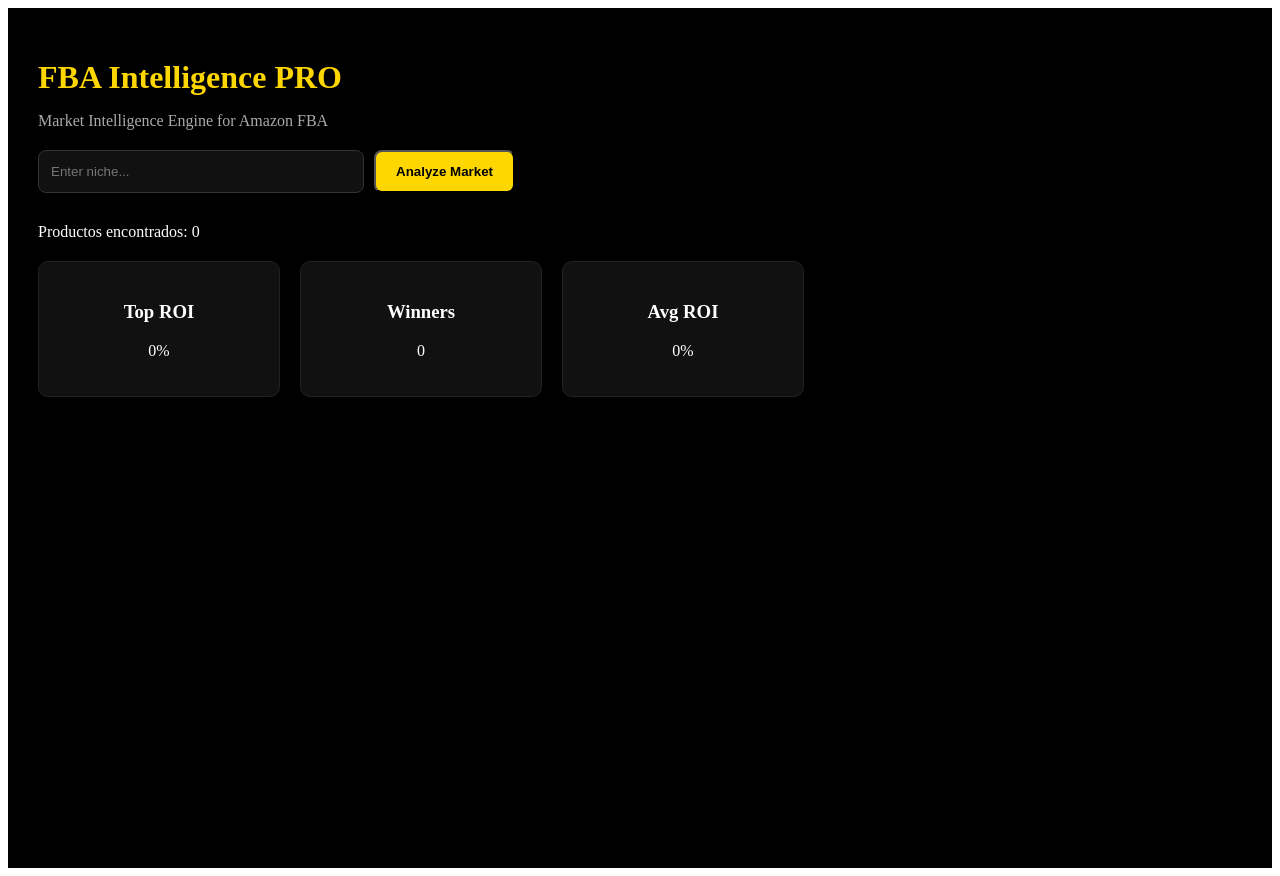
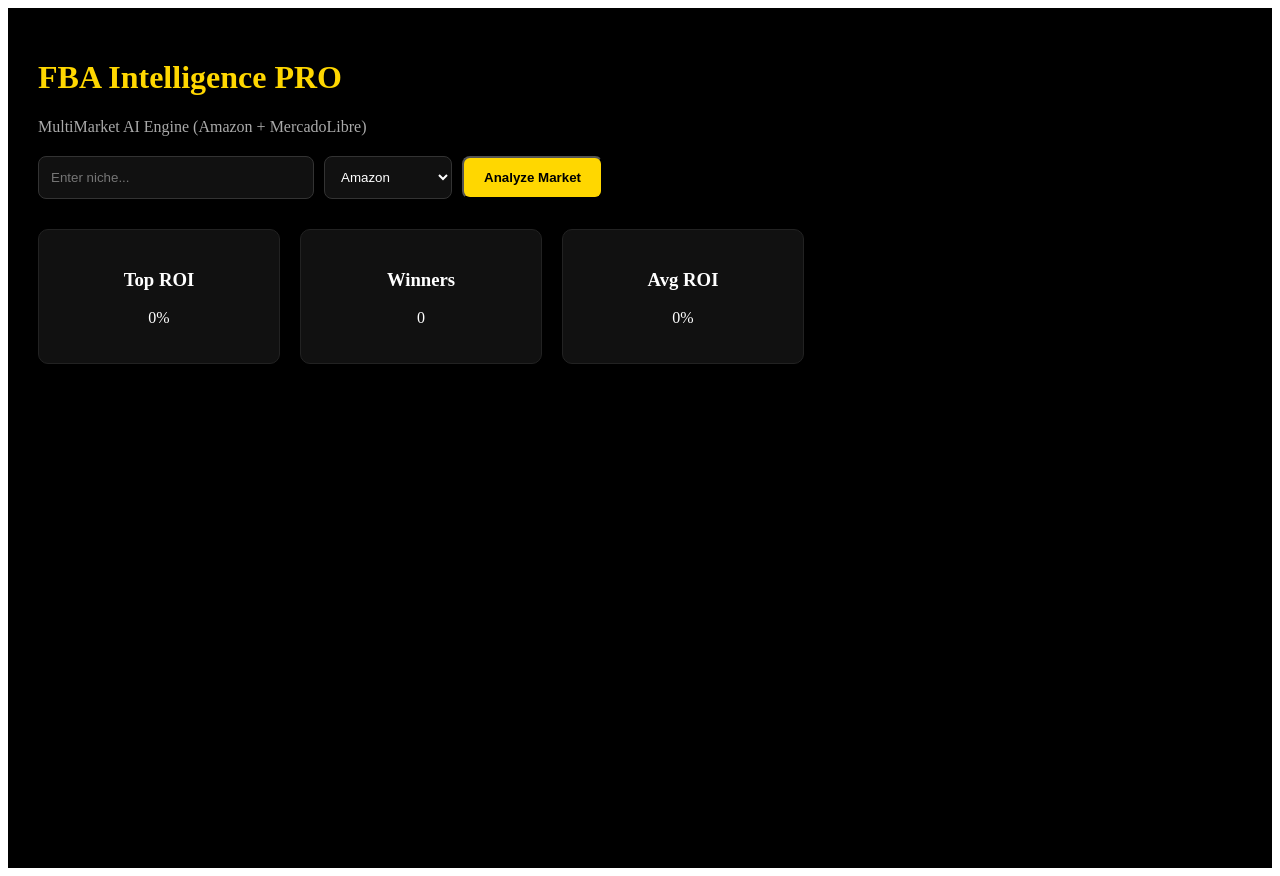
Before and after one commit to Papolabala25/fba-pro-app, a Next.js app: page / in a window 1280 px wide. Built offline with nearby package versions, Linux system fonts and the light colour scheme.

Commit message:
multimarket full version

```diff
--- a/app/api/discover/route.ts
+++ b/app/api/discover/route.ts
@@ -1,10 +1,6 @@
 import { NextResponse } from "next/server"
 
-// 🔥 DEBUG: esto nos confirma en logs que esta versión está corriendo
-console.log("🔥 VERSION NUEVA API V2 🔥")
-
-// 🚫 Marcas prohibidas (no queremos competir contra gigantes)
-const forbiddenBrands = ["Nike", "Apple", "Samsung", "Sony", "Adidas", "Purina"]
+const forbiddenBrands = ["Nike", "Apple", "Samsung"]
 
 function isGenericProduct(name: string) {
   return !forbiddenBrands.some(brand =>
@@ -12,45 +8,6 @@
   )
 }
 
-// 🧠 Generador base (simulación inteligente)
-function generateProducts(keyword: string) {
-  return [
-    {
-      name: "🚨 CAMBIO REAL VERIFICADO 🚨",
-      price: 35,
-      cost: 10,
-      sales: 250,
-      competition: "LOW",
-      isAmazon: false
-    },
-    {
-      name: `${keyword} premium bundle kit`,
-      price: 60,
-      cost: 25,
-      sales: 120,
-      competition: "MEDIUM",
-      isAmazon: false
-    },
-    {
-      name: `Nike ${keyword} edition`,
-      price: 80,
-      cost: 40,
-      sales: 500,
-      competition: "HIGH",
-      isAmazon: false
-    },
-    {
-      name: `${keyword} basic tool`,
-      price: 15,
-      cost: 6,
-      sales: 200,
-      competition: "LOW",
-      isAmazon: true
-    }
-  ]
-}
-
-// 📊 Motor de análisis
 function analyze(p: any) {
   const roi = Math.round(((p.price - p.cost) / p.cost) * 100)
   const margin = Math.round(((p.price - p.cost) / p.price) * 100)
@@ -72,31 +29,63 @@
     verdict,
     insight:
       verdict === "WINNER"
-        ? "High ROI + low competition. Strong private label potential."
+        ? "High ROI + low competition. Strong opportunity."
         : "Moderate opportunity. Needs differentiation."
   }
 }
 
-// 🚀 ENDPOINT PRINCIPAL
 export async function POST(req: Request) {
-  try {
-    const { keyword } = await req.json()
+  const { keyword, market } = await req.json()
 
-    let products = generateProducts(keyword)
+  let products: any[] = []
 
-    // 🔴 FILTRO PRO (clave de tu negocio)
-    products = products.filter(p =>
-      isGenericProduct(p.name) && !p.isAmazon
-    )
+  // AMAZON
+  if (market === "amazon") {
+    products = [
+      {
+        name: `${keyword} resistance bands`,
+        price: 25,
+        cost: 8,
+        sales: 300,
+        competition: "LOW",
+        isAmazon: false
+      },
+      {
+        name: `${keyword} premium kit`,
+        price: 60,
+        cost: 25,
+        sales: 120,
+        competition: "MEDIUM",
+        isAmazon: false
+      }
+    ]
+  }
 
-    const analyzed = products.map(analyze)
+  // MERCADOLIBRE
+  if (market === "meli") {
+    products = [
+      {
+        name: `${keyword} kit profesional`,
+        price: 500,
+        cost: 200,
+        sales: 150,
+        competition: "LOW",
+        isAmazon: false
+      },
+      {
+        name: `${keyword} versión económica`,
+        price: 300,
+        cost: 120,
+        sales: 220,
+        competition: "MEDIUM",
+        isAmazon: false
+      }
+    ]
+  }
 
-    return NextResponse.json({ data: analyzed })
+  products = products.filter(p => isGenericProduct(p.name))
 
-  } catch (error) {
-    return NextResponse.json({
-      error: "API error",
-      details: error
-    })
-  }
+  const analyzed = products.map(analyze)
+
+  return NextResponse.json({ data: analyzed })
 }
--- a/app/page.tsx
+++ b/app/page.tsx
@@ -4,41 +4,28 @@
 
 export default function Home() {
   const [keyword, setKeyword] = useState("")
+  const [market, setMarket] = useState("amazon")
   const [products, setProducts] = useState<any[]>([])
   const [loading, setLoading] = useState(false)
 
   const handleSearch = async () => {
-    console.log("1. Click detectado")
-
-    if (!keyword) {
-      console.log("2. No keyword")
-      return
-    }
-
-    console.log("3. Keyword:", keyword)
+    if (!keyword) return
 
     setLoading(true)
 
     try {
-      console.log("4. Antes de fetch")
-
       const res = await fetch("/api/discover", {
         method: "POST",
         headers: {
           "Content-Type": "application/json"
         },
-        body: JSON.stringify({ keyword })
+        body: JSON.stringify({ keyword, market })
       })
 
-      console.log("5. Fetch ejecutado", res)
-
       const data = await res.json()
-
-      console.log("6. Data recibida", data)
-
       setProducts(data.data || [])
     } catch (error) {
-      console.error("ERROR:", error)
+      console.error(error)
     }
 
     setLoading(false)
@@ -57,24 +44,24 @@
   return (
     <main style={{ background: "#000", minHeight: "100vh", padding: 30, color: "#fff" }}>
 
-      {/* HEADER */}
-      <h1 style={{ color: "gold", fontSize: 32, marginBottom: 10 }}>
+      <h1 style={{ color: "gold", fontSize: 32 }}>
         FBA Intelligence PRO
       </h1>
 
       <p style={{ color: "#aaa", marginBottom: 20 }}>
-        Market Intelligence Engine for Amazon FBA
+        MultiMarket AI Engine (Amazon + MercadoLibre)
       </p>
 
-      {/* INPUT */}
+      {/* INPUT + SELECT */}
       <div style={{ display: "flex", gap: 10, marginBottom: 30 }}>
+
         <input
           value={keyword}
           onChange={(e) => setKeyword(e.target.value)}
           placeholder="Enter niche..."
           style={{
             padding: 12,
-            width: 300,
+            width: 250,
             borderRadius: 8,
             border: "1px solid #333",
             background: "#111",
@@ -82,10 +69,23 @@
           }}
         />
 
+        <select
+          value={market}
+          onChange={(e) => setMarket(e.target.value)}
+          style={{
+            padding: 12,
+            borderRadius: 8,
+            background: "#111",
+            color: "#fff",
+            border: "1px solid #333"
+          }}
+        >
+          <option value="amazon">Amazon</option>
+          <option value="meli">MercadoLibre</option>
+        </select>
+
         <button
-          onClick={() => {
-            handleSearch()
-          }}
+          onClick={handleSearch}
           style={{
             background: "gold",
             color: "#000",
@@ -97,12 +97,8 @@
         >
           {loading ? "Analyzing..." : "Analyze Market"}
         </button>
+
       </div>
-
-      {/* DEBUG */}
-      <p style={{ marginBottom: 20 }}>
-        Productos encontrados: {products.length}
-      </p>
 
       {/* STATS */}
       <div style={{ display: "flex", gap: 20, marginBottom: 30 }}>
@@ -137,17 +133,11 @@
               <h3 style={{ fontSize: 14 }}>{p.name}</h3>
 
               <a
-                href={`https://www.amazon.com/s?k=${encodeURIComponent(p.name)}`}
+                href={`https://www.${market === "amazon" ? "amazon.com" : "mercadolibre.com.mx"}/s?k=${encodeURIComponent(p.name)}`}
                 target="_blank"
-                rel="noopener noreferrer"
-                style={{
-                  color: "#4da6ff",
-                  fontSize: 12,
-                  display: "block",
-                  marginBottom: 8
-                }}
+                style={{ color: "#4da6ff", fontSize: 12 }}
               >
-                🔍 View on Amazon
+                🔍 View Product
               </a>
 
               <p style={{
@@ -157,8 +147,7 @@
                     : p.verdict === "OPPORTUNITY"
                     ? "orange"
                     : "red",
-                fontWeight: "bold",
-                fontSize: 16
+                fontWeight: "bold"
               }}>
                 {p.verdict}
               </p>
@@ -170,18 +159,9 @@
               <p>📈 Sales: {p.sales}/month</p>
               <p>⚔️ {p.competition}</p>
 
-              <p style={{
-                marginTop: 12,
-                fontSize: 13,
-                color: "#ccc",
-                lineHeight: "1.4"
-              }}>
+              <p style={{ marginTop: 10, fontSize: 13, color: "#ccc" }}>
                 🧠 {p.insight}
               </p>
-
-              <button style={saveButton}>
-                Save
-              </button>
 
             </div>
           )
@@ -191,8 +171,6 @@
     </main>
   )
 }
-
-/* STYLES */
 
 const cardStat = {
   background: "#111",
@@ -210,13 +188,3 @@
   width: 260,
   border: "1px solid #222"
 }
-
-const saveButton = {
-  marginTop: 10,
-  background: "gold",
-  color: "#000",
-  padding: "8px 12px",
-  borderRadius: 6,
-  cursor: "pointer",
-  border: "none"
-}
```
